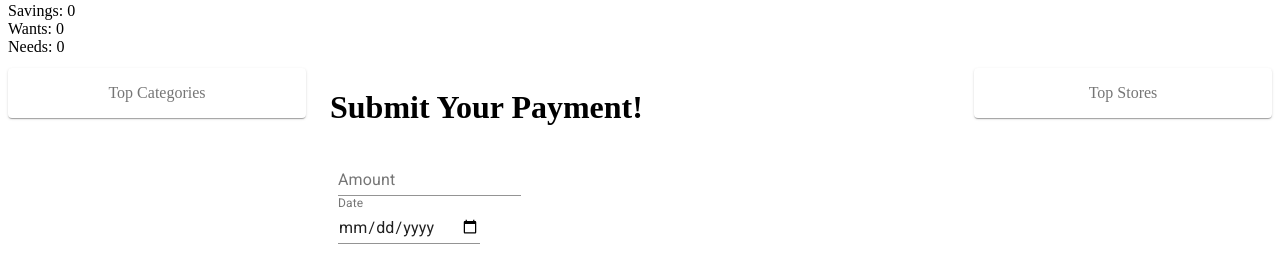
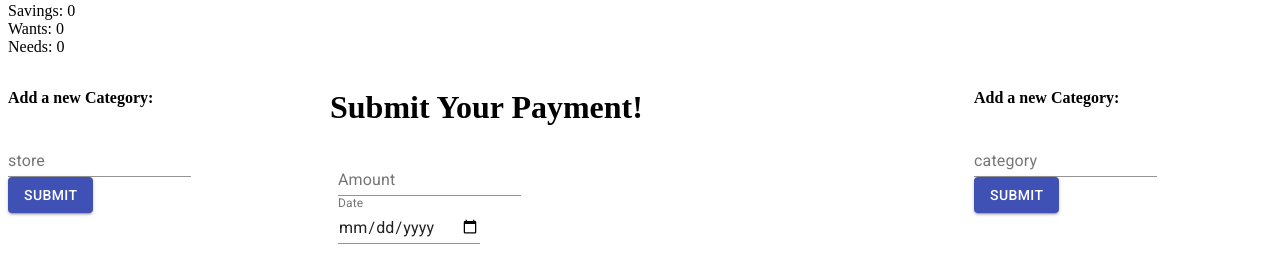
Before and after one commit to JosetteTGarcia/phase-3-build-3-frontend, a React (Create React App) app: page / in a window 1280 px wide. Shown: the part 154-417 px from the top of the page. Built offline with nearby package versions, Linux system fonts and the light colour scheme; no server answers.

Commit message:
added categories and store submissions, POST not working yet

```diff
--- a/src/App.js
+++ b/src/App.js
@@ -9,7 +9,6 @@ import NavBar from './components/NavBar';
 
 function App() {
   const [payments, setPayments] = useState([])
-  const [selectedPayment, setSelectedPayment] = useState(null);
 
 
 
--- a/src/components/Home.js
+++ b/src/components/Home.js
@@ -1,7 +1,9 @@
 import React from 'react'
-import { makeStyles, Paper, Grid } from '@material-ui/core';
+import { makeStyles, Grid } from '@material-ui/core';
 import PaymentSubmitForm from './PaymentSubmitForm';
 import SummaryHeader from './SummaryHeader';
+import TopCatgories from './TopCategories';
+import TopStores from './TopStores';
 
 const useStyles = makeStyles((theme) => ({
   root: {
@@ -26,13 +28,13 @@ function Home({payments}){
       </Grid>
       <Grid container spacing={3}>
         <Grid item xs>
-          <Paper className={classes.paper}>Top Categories</Paper>
+            <TopStores />
         </Grid>
         <Grid item xs={6}>
           <PaymentSubmitForm payments={payments}/>
         </Grid>
         <Grid item xs>
-          <Paper className={classes.paper}>Top Stores</Paper>
+          <TopCatgories/>
         </Grid>
       </Grid>
     </div>
--- a/src/components/TopCategories.js
+++ b/src/components/TopCategories.js
@@ -1,9 +1,49 @@
+import React, {useState} from "react";
+import {TextField, Button} from '@material-ui/core';
+
+
 function TopCatgories(){
+const [newCategory, setNewCategory] = useState("")
+
+const handleChange = (event) => {
+  setNewCategory(event.target.value);
+};
+
+
+function handleCategorySubmit(e){
+  e.preventDefault();
+  fetch("http://localhost:9292/categories", {
+    method: 'POST',
+    headers: {
+      "Accept": "application/json",
+      "Content-Type": "application/json",
+    },
+    body: JSON.stringify(newCategory)
+  })
+  .then(resp => resp.json())
+  .then(data => {
+    console.log(data)
+  })
+ }
 
 
   return(
     <div>
-      <h1> HELOOOOO!!!</h1>
+      <h4> Add a new Category: </h4>
+      <form
+      onSubmit={handleCategorySubmit}
+      >
+      <TextField
+        id="standard-basic"
+        label="category"
+        name="category_type"
+        value={newCategory}
+        onChange={handleChange}
+      /> <br/>
+      <Button variant="contained" color="primary" type="submit">
+          Submit
+      </Button>
+    </form>
     </div>
   )
 }
--- a/src/components/TopStores.js
+++ b/src/components/TopStores.js
@@ -0,0 +1,51 @@
+import React, {useState} from "react";
+import {TextField, Button} from '@material-ui/core';
+
+
+function TopStores(){
+const [newStore, setNewStore] = useState("")
+
+const handleChange = (event) => {
+  setNewStore(event.target.value);
+};
+
+
+function handleStoreSubmit(e){
+  e.preventDefault();
+  fetch("http://localhost:9292/stores", {
+    method: 'POST',
+    headers: {
+      "Accept": "application/json",
+      "Content-Type": "application/json",
+    },
+    body: JSON.stringify(newStore)
+  })
+  .then(resp => resp.json())
+  .then(data => {
+    console.log(data)
+  })
+ }
+
+
+  return(
+    <div>
+      <h4> Add a new Category: </h4>
+      <form
+      onSubmit={handleStoreSubmit}
+      >
+      <TextField
+        id="standard-basic"
+        label="store"
+        name="name"
+        value={newStore}
+        onChange={handleChange}
+      /> <br/>
+      <Button variant="contained" color="primary" type="submit">
+          Submit
+      </Button>
+    </form>
+    </div>
+  )
+}
+
+export default TopStores;
```
Also changed, not shown: src/components/PaymentSubmitForm.js (+0 -22 lines).
